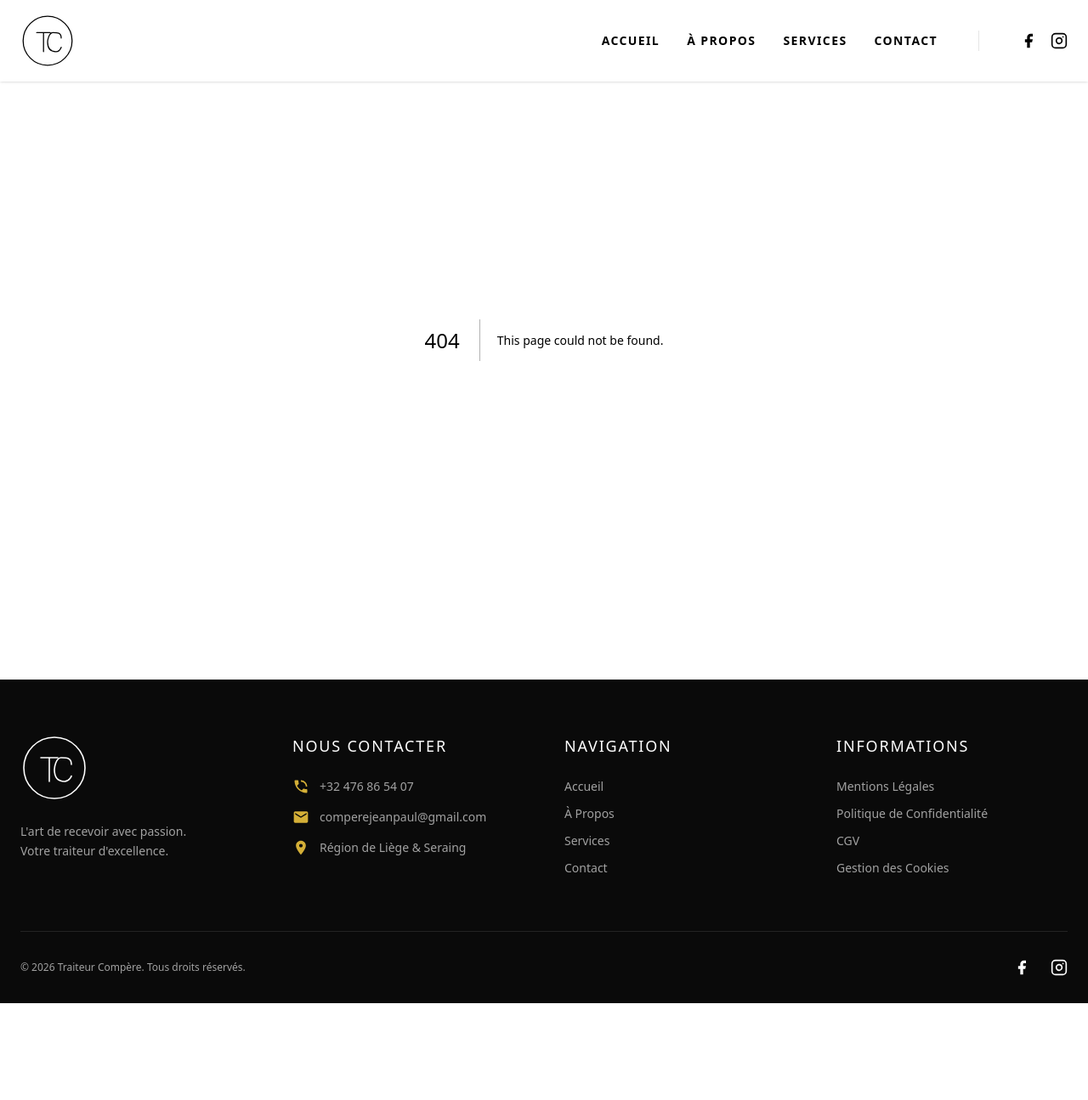
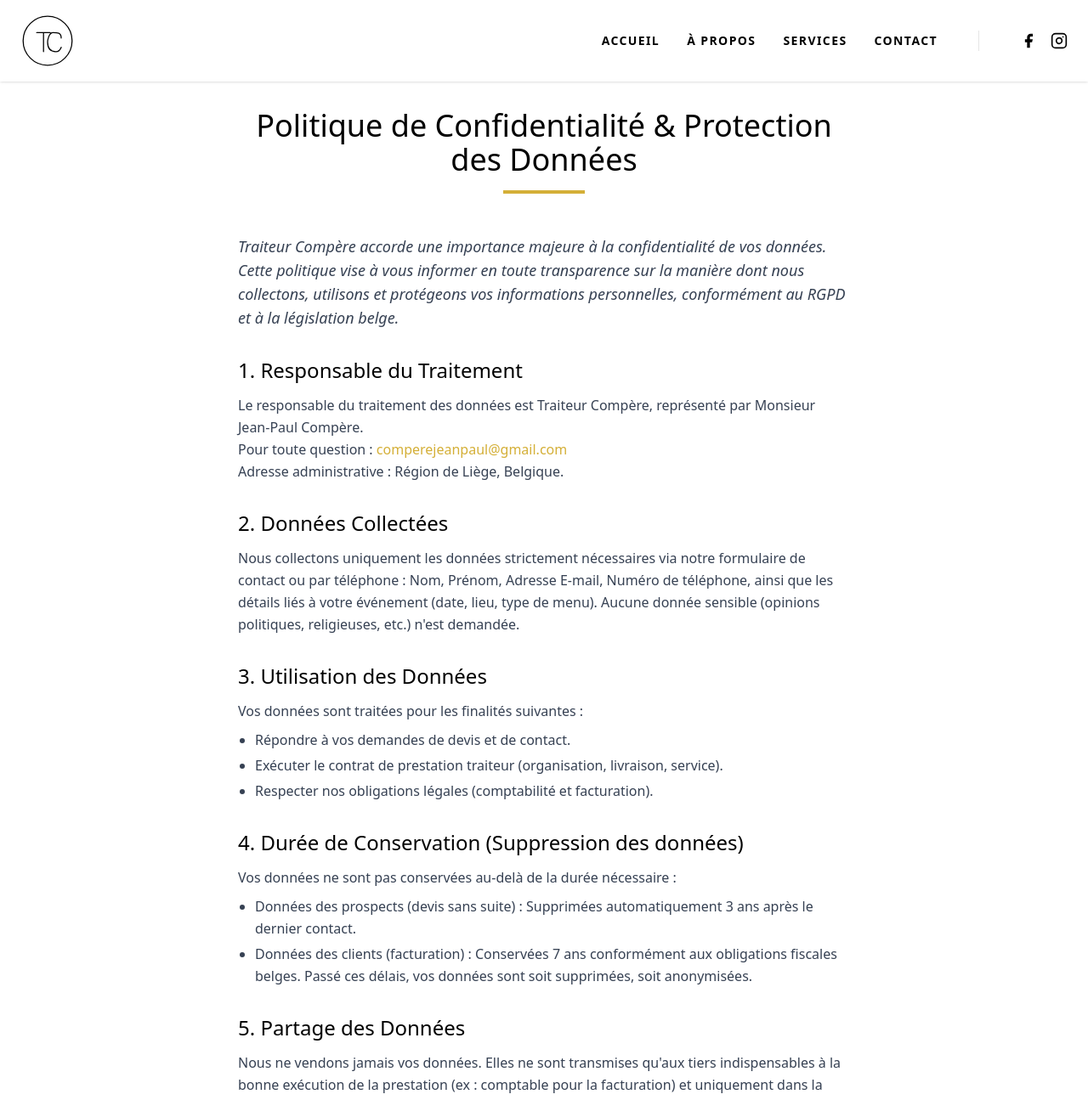
Before and after one commit to FlorianMeganck/traiteur-compere, a Next.js app: page /legal/confidentialite in a window 1280 px wide. Before the commit this address had no page. Shown: the top 1295 px of the page at 85% size. Before the commit the page ends 1181 px from the top, so only its background shows below. Built offline with nearby package versions, Linux system fonts and the light colour scheme; a web font is replaced by a local one.

Commit message:
creation rgpd

```diff
--- a/app/components/Footer.tsx
+++ b/app/components/Footer.tsx
@@ -52,7 +52,7 @@ export default function Footer() {
                         <h3 className="font-serif text-white text-lg tracking-widest uppercase">Informations</h3>
                         <div className="flex flex-col gap-3 text-sm">
                             <FooterLink href="#" label="Mentions Légales" />
-                            <FooterLink href="#" label="Politique de Confidentialité" />
+                            <FooterLink href="/legal/confidentialite" label="Politique de Confidentialité" />
                             <FooterLink href="#" label="CGV" />
                             <FooterLink href="#" label="Gestion des Cookies" />
                         </div>
--- /dev/null
+++ b/app/legal/confidentialite/page.tsx
@@ -0,0 +1,82 @@
+import Link from "next/link";
+
+export default function Confidentialite() {
+    return (
+        <main className="min-h-screen pt-32 pb-20 bg-white">
+            <div className="max-w-3xl mx-auto px-6">
+                <header className="mb-12 text-center">
+                    <h1 className="text-4xl font-serif text-black mb-4">Politique de Confidentialité & Protection des Données</h1>
+                    <div className="w-24 h-1 bg-[#D4AF37] mx-auto"></div>
+                </header>
+
+                <div className="space-y-8 text-gray-700 leading-relaxed font-light">
+                    <p className="italic text-lg">
+                        Traiteur Compère accorde une importance majeure à la confidentialité de vos données. Cette politique vise à vous informer en toute transparence sur la manière dont nous collectons, utilisons et protégeons vos informations personnelles, conformément au RGPD et à la législation belge.
+                    </p>
+
+                    <section>
+                        <h2 className="text-2xl font-serif text-black mb-3">1. Responsable du Traitement</h2>
+                        <p>
+                            Le responsable du traitement des données est Traiteur Compère, représenté par Monsieur Jean-Paul Compère. <br />
+                            Pour toute question : <a href="mailto:comperejeanpaul@gmail.com" className="text-[#D4AF37] hover:underline">comperejeanpaul@gmail.com</a> <br />
+                            Adresse administrative : Région de Liège, Belgique.
+                        </p>
+                    </section>
+
+                    <section>
+                        <h2 className="text-2xl font-serif text-black mb-3">2. Données Collectées</h2>
+                        <p>
+                            Nous collectons uniquement les données strictement nécessaires via notre formulaire de contact ou par téléphone : Nom, Prénom, Adresse E-mail, Numéro de téléphone, ainsi que les détails liés à votre événement (date, lieu, type de menu). Aucune donnée sensible (opinions politiques, religieuses, etc.) n&apos;est demandée.
+                        </p>
+                    </section>
+
+                    <section>
+                        <h2 className="text-2xl font-serif text-black mb-3">3. Utilisation des Données</h2>
+                        <p>Vos données sont traitées pour les finalités suivantes :</p>
+                        <ul className="list-disc pl-5 mt-2 space-y-1">
+                            <li>Répondre à vos demandes de devis et de contact.</li>
+                            <li>Exécuter le contrat de prestation traiteur (organisation, livraison, service).</li>
+                            <li>Respecter nos obligations légales (comptabilité et facturation).</li>
+                        </ul>
+                    </section>
+
+                    <section>
+                        <h2 className="text-2xl font-serif text-black mb-3">4. Durée de Conservation (Suppression des données)</h2>
+                        <p>Vos données ne sont pas conservées au-delà de la durée nécessaire :</p>
+                        <ul className="list-disc pl-5 mt-2 space-y-1">
+                            <li><strong>Données des prospects (devis sans suite) :</strong> Supprimées automatiquement 3 ans après le dernier contact.</li>
+                            <li><strong>Données des clients (facturation) :</strong> Conservées 7 ans conformément aux obligations fiscales belges. Passé ces délais, vos données sont soit supprimées, soit anonymisées.</li>
+                        </ul>
+                    </section>
+
+                    <section>
+                        <h2 className="text-2xl font-serif text-black mb-3">5. Partage des Données</h2>
+                        <p>
+                            Nous ne vendons jamais vos données. Elles ne sont transmises qu&apos;aux tiers indispensables à la bonne exécution de la prestation (ex : comptable pour la facturation) et uniquement dans la limite de leurs missions.
+                        </p>
+                    </section>
+
+                    <section>
+                        <h2 className="text-2xl font-serif text-black mb-3">6. Vos Droits</h2>
+                        <p>
+                            Vous disposez d&apos;un droit d&apos;accès, de rectification, d&apos;effacement (« droit à l&apos;oubli ») et de portabilité de vos données. Pour exercer ce droit, envoyez simplement un e-mail à <a href="mailto:comperejeanpaul@gmail.com" className="text-[#D4AF37] hover:underline">comperejeanpaul@gmail.com</a>.
+                        </p>
+                    </section>
+
+                    <section>
+                        <h2 className="text-2xl font-serif text-black mb-3">7. Cookies</h2>
+                        <p>
+                            Ce site utilise uniquement des cookies techniques essentiels au fonctionnement. Aucun traçage publicitaire n&apos;est effectué sans votre consentement explicite.
+                        </p>
+                    </section>
+                </div>
+
+                <div className="mt-16 text-center border-t py-8">
+                    <Link href="/" className="text-gray-500 hover:text-[#D4AF37] transition-colors text-sm uppercase tracking-widest">
+                        ← Retour à l&apos;accueil
+                    </Link>
+                </div>
+            </div>
+        </main>
+    );
+}
```
